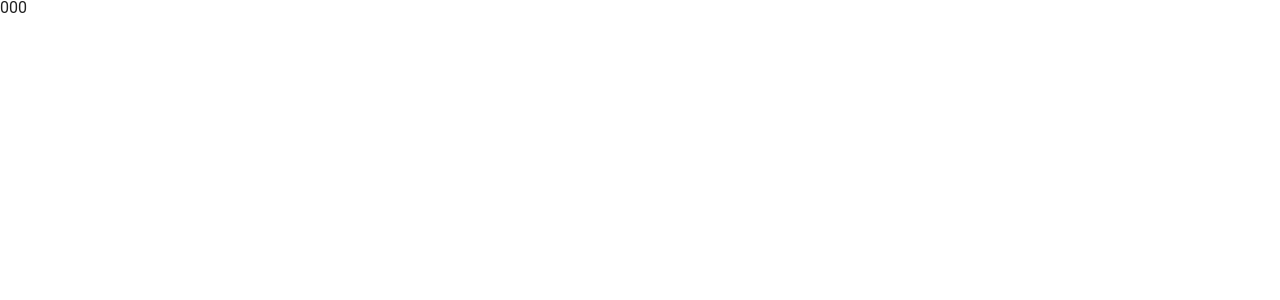
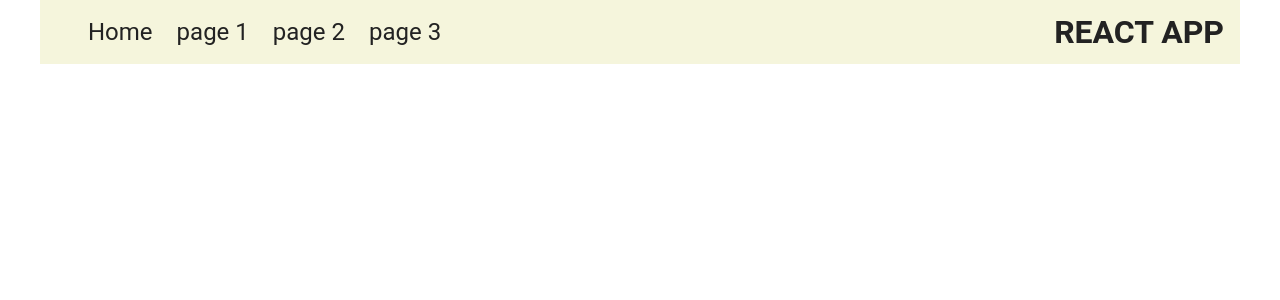
Before and after one commit to pavelkha/react-app, a React (Create React App) app: page / in a window 1280 px wide. Shown: the top 300 px of the page. Built offline with nearby package versions, Linux system fonts and the light colour scheme.

Commit message:
add Header

```diff
--- a/src/App.js
+++ b/src/App.js
@@ -1,8 +1,10 @@
-
+import Header from './components/Header/Header';
 
 function App() {
   return (
-    <div>000</div>
+    <>
+      <Header />
+    </>
   );
 };
 
--- /dev/null
+++ b/src/components/Header/Header.jsx
@@ -0,0 +1,18 @@
+import React from 'react';
+import './Header.scss';
+
+const Header = () => {
+  return (
+    <header className='header-wrapper'>
+      <ul className='header-pages-list'>
+        <li>Home</li>
+        <li>page 1</li>
+        <li>page 2</li>
+        <li>page 3</li>
+      </ul>
+      <h1 className='header-title'>React App</h1>
+    </header>
+  );
+};
+
+export default Header;
--- /dev/null
+++ b/src/components/Header/Header.scss
@@ -0,0 +1,32 @@
+@import '../../variables.scss';
+
+.header-wrapper {
+  display: flex;
+  justify-content: space-between;
+  align-items: center;
+  max-width: $desktop-width;
+  margin: 0 auto;
+  padding: 1rem 0;
+  position: sticky;
+  top: 0;
+  background-color: beige;
+}
+
+.header-pages-list {
+  font-size: 1.5rem;
+  margin-left: 3rem;
+
+  li {
+    display: inline;
+
+    &:not(:last-child) {
+      margin-right: 1.5rem;
+    }
+  }
+}
+
+.header-title {
+  margin-right: 1rem;
+  text-transform: uppercase;
+  font-size: 2rem;
+}
--- /dev/null
+++ b/src/variables.scss
@@ -0,0 +1 @@
+$desktop-width: 1200px;
```
Also changed, not shown: src/index.js (line endings or trailing spaces).
